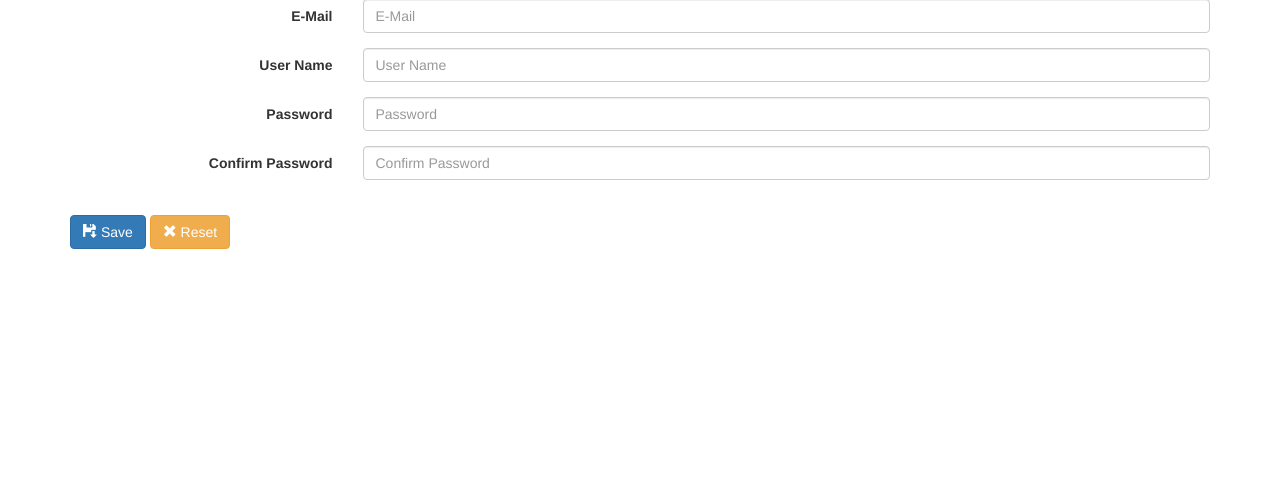
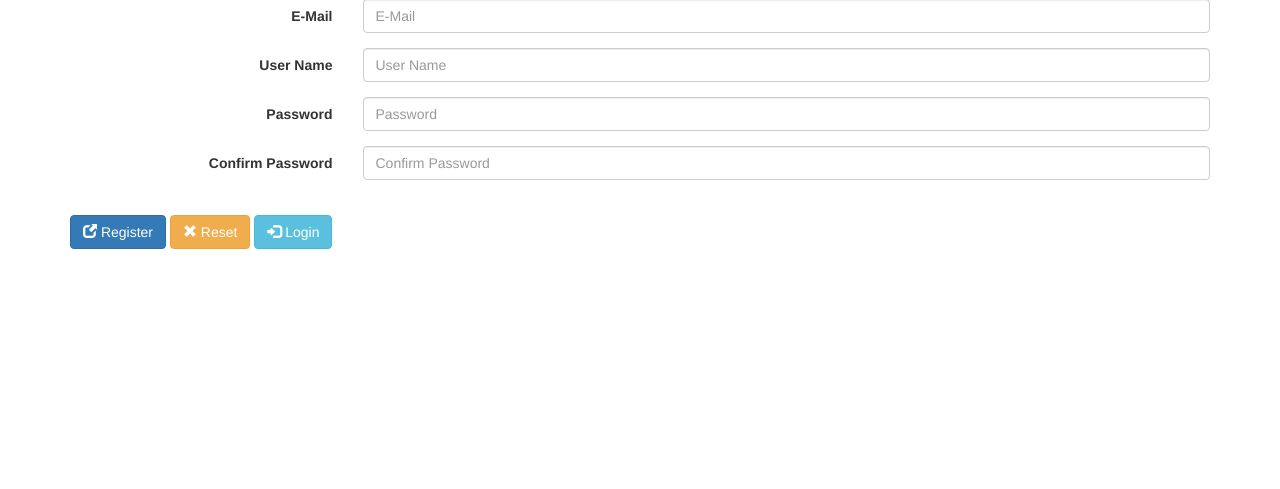
Before and after one commit to JoelNiklaus/EcoGame, a Java web app: page /register in a window 1280 px wide. Shown: the part 131-620 px from the top of the page. Run offline with Spring Boot 4, a stand-in JSP engine, Linux system fonts and the light colour scheme; data that the repository does not hold is empty; the project's own start-up code is not run, and a stand-in starts its controllers and pages; some libraries are stand-ins or nearby versions.

Commit message:
some small usability improvements

```diff
--- a/src/main/webapp/pages/game/edit.jsp
+++ b/src/main/webapp/pages/game/edit.jsp
@@ -11,6 +11,7 @@
 <c:import url="../template/alerts.jsp" />
 
 <div class="row">
+	<h2>Game</h2>
 	<c:set var="submitted" value="${pageContext.request.method == 'POST'}" />
 	<form:form class="form-horizontal" role="form" method="post" modelAttribute="gameForm" action="game/edit">
 
@@ -25,6 +26,7 @@
 </div>
 <br>
 <div class="row">
+	<h2>Players</h2>
 	<ul class="list-group">
 		<c:forEach items="${game.players}" var="player">
 			<li class="list-group-item"><a href="otherProfileView/${player.id}">${player.username}</a>
--- a/src/main/webapp/pages/login.jsp
+++ b/src/main/webapp/pages/login.jsp
@@ -56,6 +56,8 @@
 						<div class="col-sm-offset-3 col-sm-9">
 							<button type="submit" class="btn btn-primary"><span class="glyphicon glyphicon-log-in"></span> Login</button>
 							<button type="reset" class="btn btn-warning"><span class="glyphicon glyphicon-remove"></span> Reset</button>
+							<button type="button" onclick="window.location.href='register'"
+								class="btn btn-info"><span class="glyphicon glyphicon-new-window"></span> Register</button>
 							<a href="forgot">Forgot Password?</a>
 							<%-- <input type="hidden" id="${_csrf.parameterName}" name="${_csrf.parameterName}"
 							value="${_csrf.token}" /> --%>
--- a/src/main/webapp/pages/register.jsp
+++ b/src/main/webapp/pages/register.jsp
@@ -57,8 +57,10 @@
 		<div class="form-group">
 			<div class="col-sm-3">
 			<br>
-				<button class="btn btn-primary" type="submit"><span class="glyphicon glyphicon-floppy-save"></span> Save</button>
+				<button class="btn btn-primary" type="submit"><span class="glyphicon glyphicon-new-window"></span> Register</button>
 				<button class="btn btn-warning" type="reset"><span class="glyphicon glyphicon-remove"></span> Reset</button>
+				<button type="button" onclick="window.location.href='register'"
+								class="btn btn-info"><span class="glyphicon glyphicon-log-in"></span> Login</button>
 			</div>
 		</div>
 </form:form>
```
